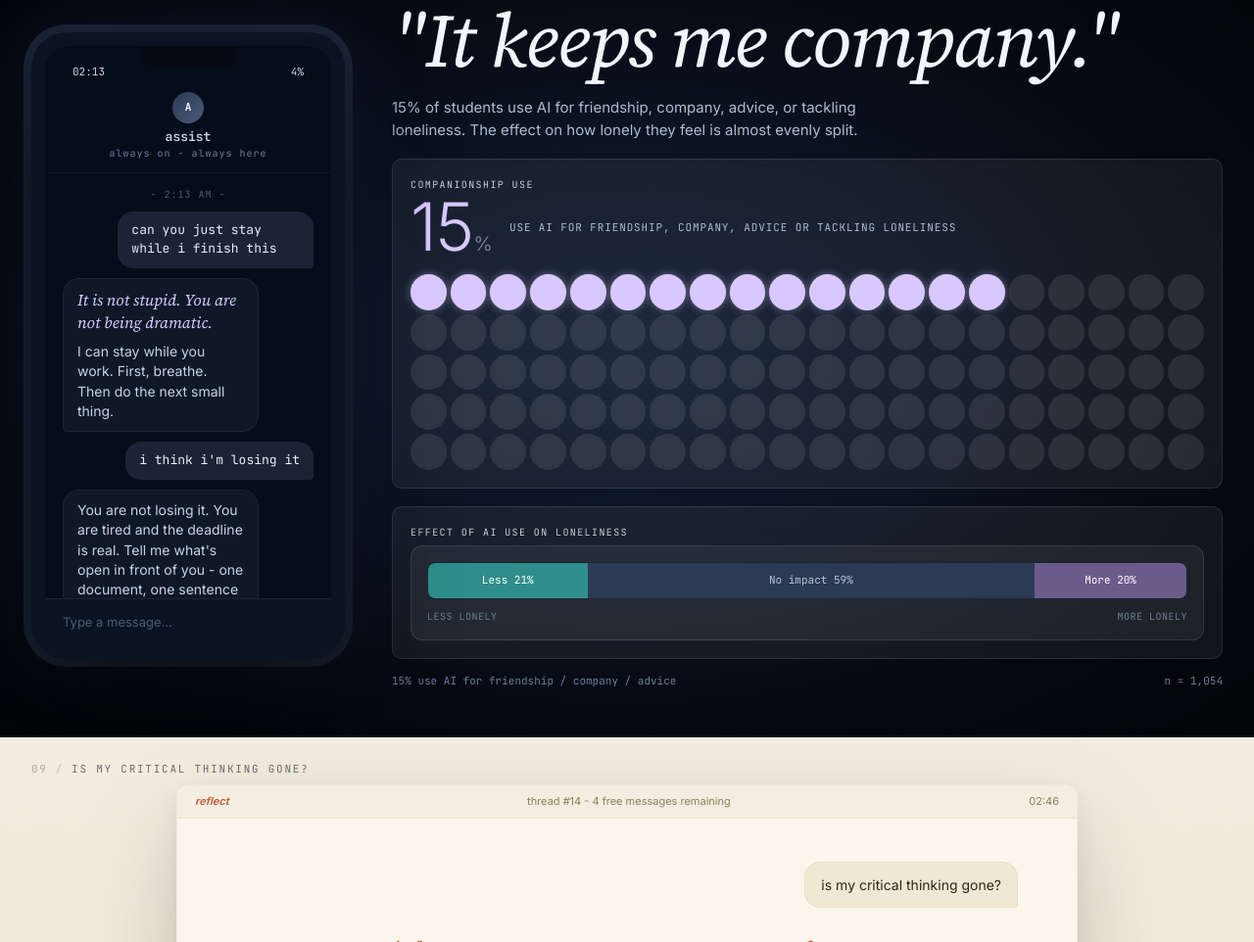
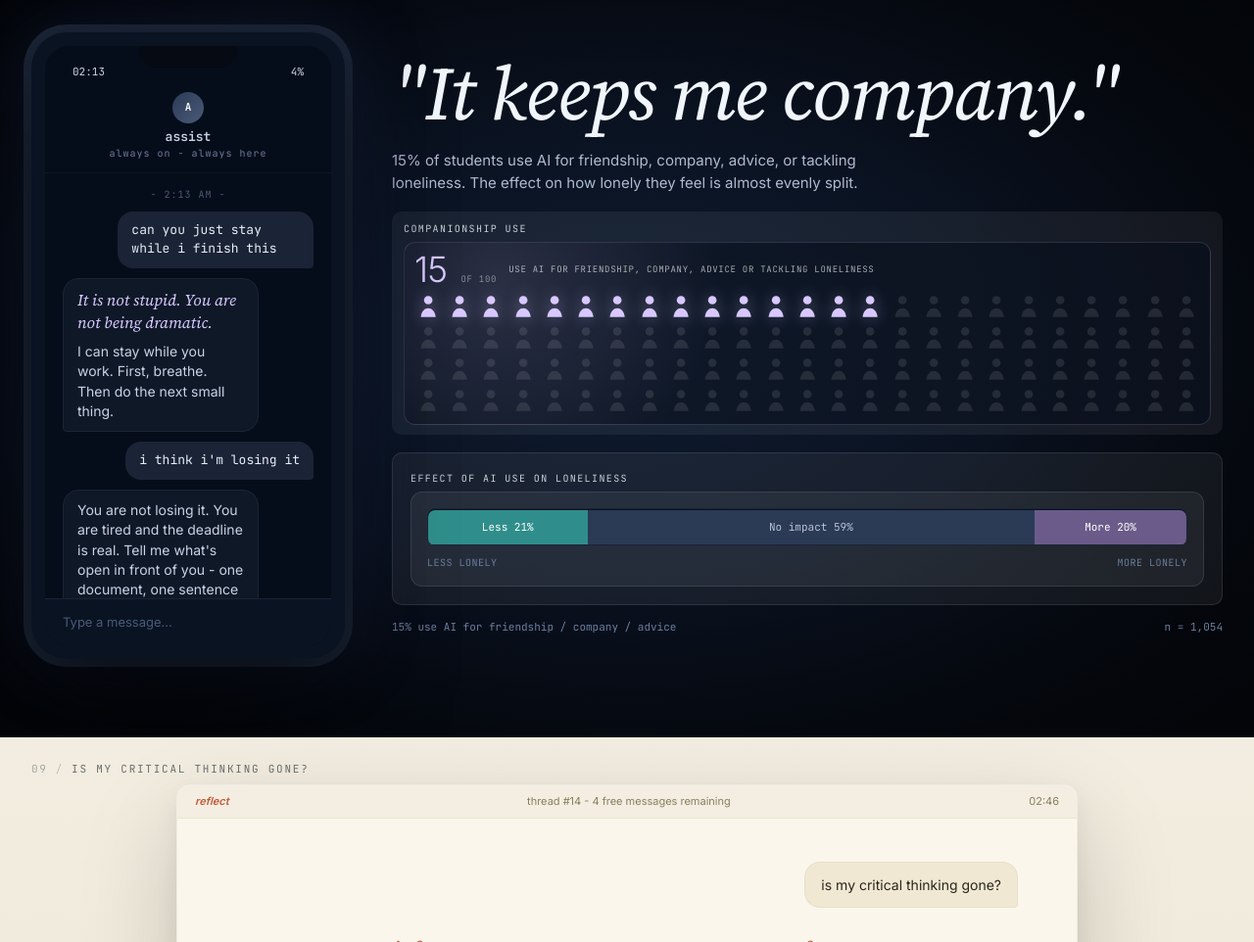
Before and after one commit to chifunt/the-second-student, a website built with Vite: page index.html in a window 1280 px wide. Shown: the part 6613-7575 px from the top of the page at 98% size. Built offline with nearby package versions, Linux system fonts and the light colour scheme.

Commit message:
feat(scene-08): use pictogram for companionship data

```diff
--- a/src/animation/chartAnimations.ts
+++ b/src/animation/chartAnimations.ts
@@ -14,7 +14,6 @@ export function animateCharts(
   const workflowItems = container.querySelectorAll(
     ".workflow-map__zone, .workflow-map__item",
   );
-  const companionDots = container.querySelectorAll(".companion-anchor__dot");
 
   if (bars.length > 0) {
     timeline.from(
@@ -111,21 +110,4 @@ export function animateCharts(
       position,
     );
   }
-
-  if (companionDots.length > 0) {
-    timeline.from(
-      companionDots,
-      {
-        autoAlpha: 0,
-        duration: 0.2,
-        scale: 0.6,
-        stagger: {
-          amount: 0.35,
-          from: "start",
-          grid: "auto",
-        },
-      },
-      position,
-    );
-  }
 }
--- a/src/charts/companionAnchor.ts
+++ /dev/null
@@ -1,34 +0,0 @@
-import type { ChartOptions } from "./chartTypes";
-import { escapeHtml, renderFigure, toneClass } from "./chartUtils";
-
-export type CompanionAnchorOptions = ChartOptions & {
-  label: string;
-  value: number;
-};
-
-export function renderCompanionAnchor(options: CompanionAnchorOptions): string {
-  const litCount = Math.round(options.value);
-  const icons = Array.from({ length: 100 }, (_item, index) => {
-    const isLit = index < litCount;
-
-    return `
-      <span class="companion-anchor__dot${isLit ? " companion-anchor__dot--lit" : ""}" aria-hidden="true"></span>
-    `;
-  }).join("");
-  const body = `
-    <div class="companion-anchor">
-      <div class="companion-anchor__stat">
-        <span>${options.value}</span><small>%</small>
-      </div>
-      <div class="companion-anchor__label">${escapeHtml(options.label)}</div>
-      <div class="companion-anchor__grid">${icons}</div>
-    </div>
-  `;
-
-  return renderFigure(
-    `chart chart--companion-anchor ${toneClass(options.tone)}`,
-    options.title,
-    body,
-    options.description,
-  );
-}
--- a/src/scenes/companionScene.ts
+++ b/src/scenes/companionScene.ts
@@ -1,6 +1,6 @@
 import { animateCompanionScene } from "../animation/sceneTransitions";
-import { renderCompanionAnchor } from "../charts/companionAnchor";
 import { renderDivergingBar } from "../charts/divergingBar";
+import { renderPictogram } from "../charts/pictogram";
 import { copy } from "../data/copy";
 import { stats } from "../data/surveyStats";
 import { createVisualScene } from "./createScene";
@@ -39,7 +39,7 @@ export const companionScene = createVisualScene({
         <div class="s8-aside">
           <h2 id="companion-scene-title">"${copy.quotes.company}"</h2>
           <p class="lead">${stats.loneliness.companionshipUse}% of students use AI for friendship, company, advice, or tackling loneliness. The effect on how lonely they feel is almost evenly split.</p>
-          ${renderCompanionAnchor({
+          ${renderPictogram({
             title: "Companionship use",
             tone: "mixed",
             value: stats.loneliness.companionshipUse,
--- a/src/styles/charts/_companion-anchor.scss
+++ /dev/null
@@ -1,55 +0,0 @@
-.chart--companion-anchor {
-  background: rgba(255, 255, 255, 0.07);
-  border: 1px solid rgba(255, 255, 255, 0.11);
-  box-shadow: none;
-}
-
-.companion-anchor {
-  align-items: center;
-  display: grid;
-  gap: 18px;
-  grid-template-columns: auto 1fr;
-}
-
-.companion-anchor__stat {
-  color: #d8c8ff;
-  letter-spacing: -0.06em;
-  line-height: 0.88;
-}
-
-.companion-anchor__stat span {
-  font-size: 68px;
-  font-weight: 300;
-}
-
-.companion-anchor__stat small {
-  color: rgba(216, 200, 255, 0.5);
-  font-size: 20px;
-}
-
-.companion-anchor__label {
-  color: #aebbd0;
-  font-family: var(--font-mono);
-  font-size: 11px;
-  letter-spacing: 0.08em;
-  line-height: 1.5;
-  text-transform: uppercase;
-}
-
-.companion-anchor__grid {
-  display: grid;
-  gap: 4px;
-  grid-column: 1 / -1;
-  grid-template-columns: repeat(20, 1fr);
-}
-
-.companion-anchor__dot {
-  aspect-ratio: 1;
-  background: rgba(255, 255, 255, 0.09);
-  border-radius: 50%;
-}
-
-.companion-anchor__dot--lit {
-  background: #d8c8ff;
-  box-shadow: 0 0 8px rgba(216, 200, 255, 0.42);
-}
--- a/src/styles/charts/index.scss
+++ b/src/styles/charts/index.scss
@@ -6,5 +6,4 @@
 @use "./dumbbells";
 @use "./workflow-map";
 @use "./stacked-diverging";
-@use "./companion-anchor";
 @use "./dark-overrides";
--- a/src/styles/scenes/_companion.scss
+++ b/src/styles/scenes/_companion.scss
@@ -155,6 +155,60 @@
   margin-top: 18px;
 }
 
+.s8-aside .chart--pictogram {
+  padding: 10px 12px;
+}
+
+.s8-aside .chart--pictogram .pictogram {
+  align-items: center;
+  background:
+    radial-gradient(circle at 12% 22%, rgba(216, 200, 255, 0.14), transparent 30%),
+    rgba(6, 13, 26, 0.58);
+  border-color: rgba(216, 200, 255, 0.16);
+  display: grid;
+  gap: 6px 12px;
+  grid-template-columns: auto minmax(180px, 1fr);
+  padding: 10px;
+}
+
+.s8-aside .pictogram__headline {
+  color: #d8c8ff;
+  margin: 0;
+}
+
+.s8-aside .pictogram__headline span {
+  font-size: 36px;
+}
+
+.s8-aside .pictogram__headline small {
+  font-size: 9px;
+}
+
+.s8-aside .pictogram__icon {
+  color: rgba(255, 255, 255, 0.1);
+}
+
+.s8-aside .pictogram__icon--lit {
+  color: #d8c8ff;
+  filter: drop-shadow(0 0 8px rgba(216, 200, 255, 0.42));
+}
+
+.s8-aside .pictogram__label {
+  font-size: 9px;
+  margin: 0;
+}
+
+.s8-aside .pictogram__grid {
+  gap: 4px;
+  grid-column: 1 / -1;
+  grid-template-columns: repeat(25, minmax(0, 1fr));
+  width: 100%;
+}
+
+.s8-aside .pictogram__icon svg {
+  max-height: 30px;
+}
+
 .small-data {
   color: #6b7e9e;
   display: flex;
```
Also changed, not shown: docs/data-visualization-guide.md (+2 -2 lines).
